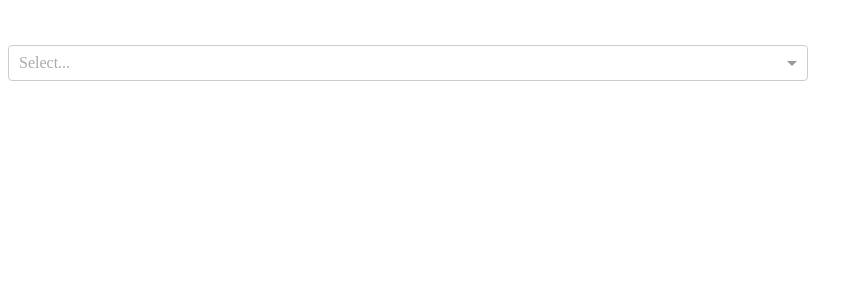
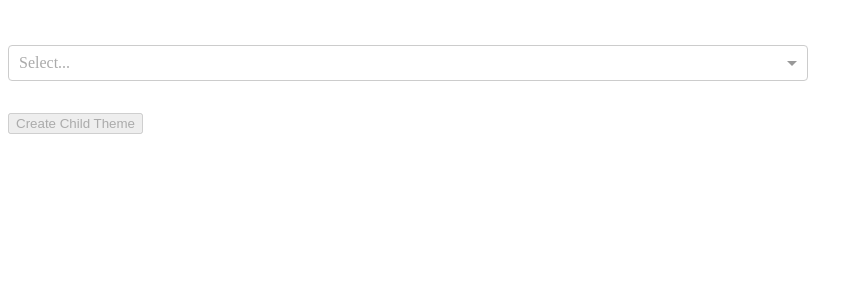
Before and after one commit to johnpbloch/child-themify, a React (Create React App) app in the folder packages/child-themify/: page / in a window 1280 px wide. Shown: the top 300 px of the page, without its empty margins (0-863 px from the left). Built offline with nearby package versions, Linux system fonts and the light colour scheme.

Commit message:
Disable submit button if theme or child slug are empty

```diff
--- a/packages/child-themify/src/App.js
+++ b/packages/child-themify/src/App.js
@@ -108,9 +108,13 @@ class App extends Component {
                     onChange={data => this.updateField('themeFiles', data)}
                     selectedFiles={this.state.themeFiles}
                     themeFiles={this.themeData.files || []}/>)}
-                {this.ifTheme(() => <p className="submit">
-                    <input className="button button-primary button-large" type="submit" value="Create Child Theme"/>
-                </p>)}
+                <p className="submit">
+                    <input
+                        className="button button-primary button-large"
+                        disabled={(!this.state.theme || !this.state.childSlug)}
+                        type="submit"
+                        value="Create Child Theme"/>
+                </p>
 
             </div>
         );
```
